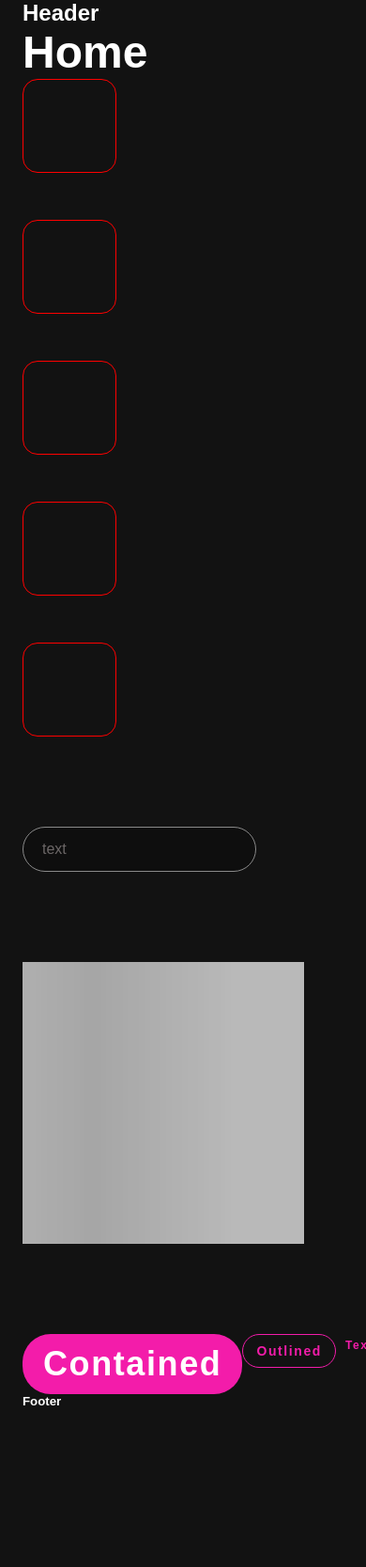
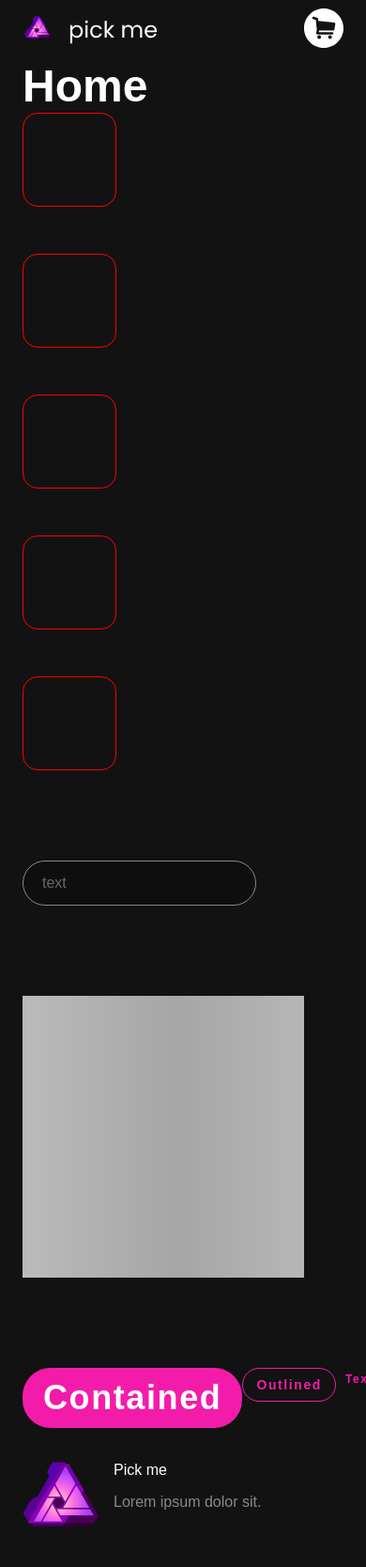
Before and after one commit to davidevignozzi/react-exercise-pick_me, a React (Create React App) app: page / in a window 390 px wide. Shown: the top 1668 px of the page at 94% size. Before the commit the page ends 1499 px from the top, so only its background shows below. Built offline with nearby package versions, Linux system fonts and the light colour scheme.

Commit message:
Header & Footer Responsive

```diff
--- a/src/components/Footer.js
+++ b/src/components/Footer.js
@@ -1,12 +1,29 @@
 import React from 'react';
 import { ReactComponent as Logo } from '../images/logo-footer.svg';
-import { Container } from './styled';
-// import { Container, Stack, Box } from "./styled";
+import { Container, Stack, Box } from './styled';
 
 const Footer = () => {
   return (
-    <Container>
-      <h5>Footer</h5>
+    <Container size="fullwidth" mt={['36px', '96px']} pb="72px">
+      <Container>
+        <Stack width="100%" justify="flex-start">
+          <Stack align="start" spacing="20px">
+            <Box>
+              <Logo />
+            </Box>
+            <Stack
+              direction="column"
+              align="start"
+              height="100%"
+              spacing="1rem"
+              ml="1rem"
+            >
+              <Box>Pick me</Box>
+              <Box color="grey.600">Lorem ipsum dolor sit.</Box>
+            </Stack>
+          </Stack>
+        </Stack>
+      </Container>
     </Container>
   );
 };
--- a/src/components/Header.js
+++ b/src/components/Header.js
@@ -1,15 +1,43 @@
 import React from 'react';
-// import { Container, Stack, Box, Button } from "./styled";
+import { Container, Stack, Button, Box } from './styled';
 import { ReactComponent as Logo } from '../images/logo.svg';
 import { ReactComponent as CartIcon } from '../images/cart.svg';
 import { Link } from 'react-router-dom';
-import { Container } from './styled';
 
 const Header = () => {
   return (
-    <Container>
-      <h2>Header</h2>
-    </Container>
+    <>
+      <Container
+        size="fullwidth"
+        position="fixed"
+        background="grey.800"
+        z-index={999}
+      >
+        <Stack direction="column" align="center">
+          <Container>
+            <Stack
+              justify="space-between"
+              align="center"
+              width="100%"
+              height={['64px', '72px']}
+            >
+              <Link to="/" style={{ textDecoration: 'none' }}>
+                <Logo />
+              </Link>
+
+              <Link to="/checkout" style={{ textDecoration: 'none' }}>
+                <Button variant="text">
+                  <CartIcon />
+                </Button>
+              </Link>
+            </Stack>
+          </Container>
+        </Stack>
+      </Container>
+
+      {/* For Margin */}
+      <Box height={['64px', '72px']} width="100%" />
+    </>
   );
 };
 
```
